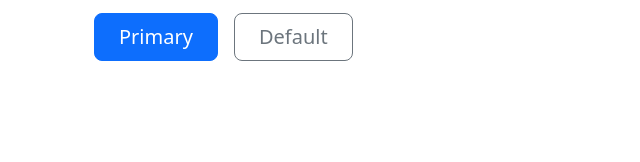
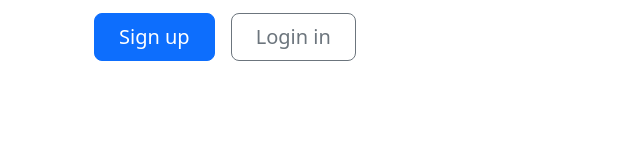
Before and after one commit to DanPaymar/aws-deploy, a website: page public/index.html in a window 1280 px wide. Shown: the part 364-526 px from the top of the page, 0-640 px from the left. Drawn offline with nearby package versions, Linux system fonts and the light colour scheme.

Commit message:
some changes to the hero

```diff
--- a/public/index.html
+++ b/public/index.html
@@ -13,14 +13,14 @@
     <div class="container col-xxl-8 px-4 py-5">
         <div class="row flex-lg-row-reverse align-items-center g-5 py-5">
           <div class="col-10 col-sm-8 col-lg-6">
-            <img src="https://cdn.dribbble.com/users/10785932/screenshots/18242757/media/757a33ef6c247dd696ea365256cbbc51.png?resize=400x300&vertical=center" class="d-block mx-lg-auto img-fluid" alt="Bootstrap Themes" width="700" height="500" loading="lazy">
+            <img src="https://www.nps.gov/subjects/digital/images/iPhone-12-Mockup.png" class="d-block mx-lg-auto img-fluid" alt="Bootstrap Themes" width="700" height="500" loading="lazy">
           </div>
           <div class="col-lg-6">
             <h1 class="display-5 fw-bold lh-1 mb-3">A mobile app that lets you have fun</h1>
             <p class="lead">It's so cool, you'll want to tell all your friends about it. Just create an account and go! There's no turning back, it's the greatest. You'll love it. What are you waiting for...</p>
             <div class="d-grid gap-2 d-md-flex justify-content-md-start">
-              <button type="button" class="btn btn-primary btn-lg px-4 me-md-2">Primary</button>
-              <button type="button" class="btn btn-outline-secondary btn-lg px-4">Default</button>
+              <button type="button" class="btn btn-primary btn-lg px-4 me-md-2">Sign up</button>
+              <button type="button" class="btn btn-outline-secondary btn-lg px-4">Login in</button>
             </div>
           </div>
         </div>
```
